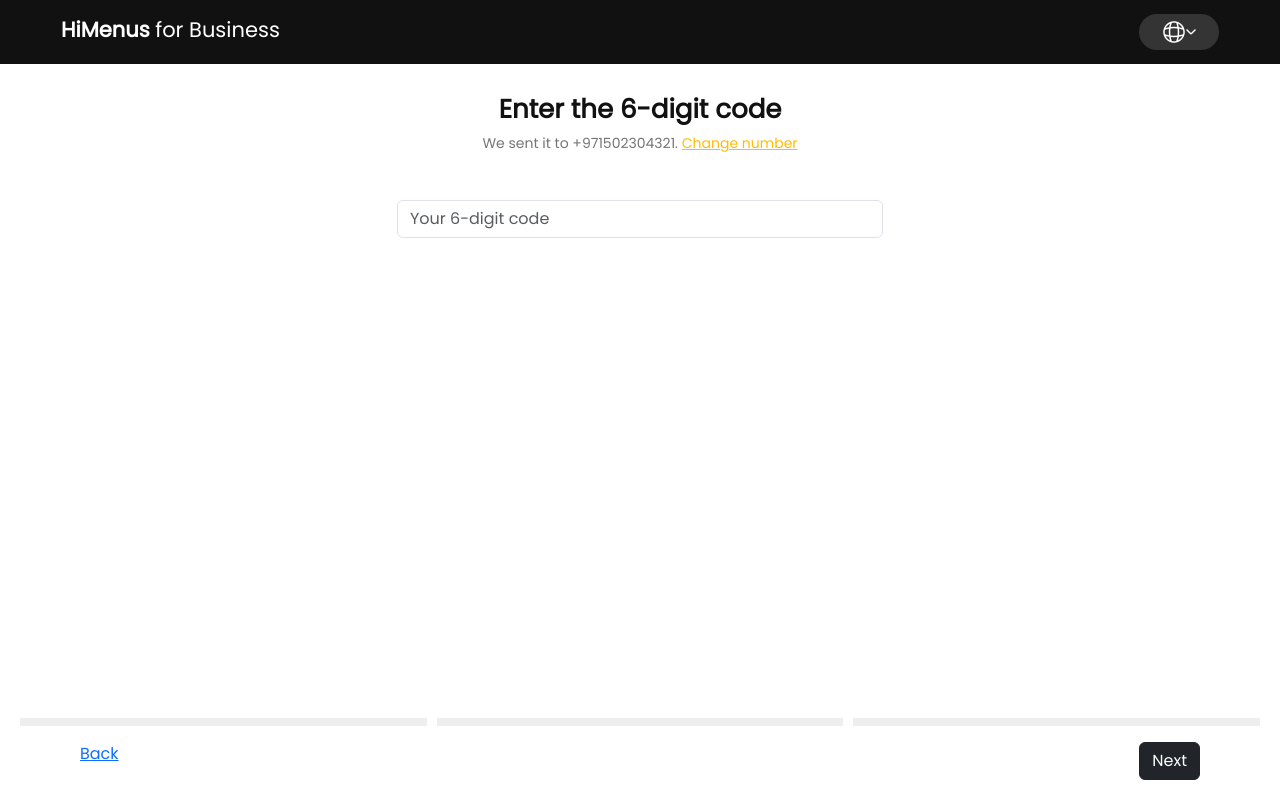
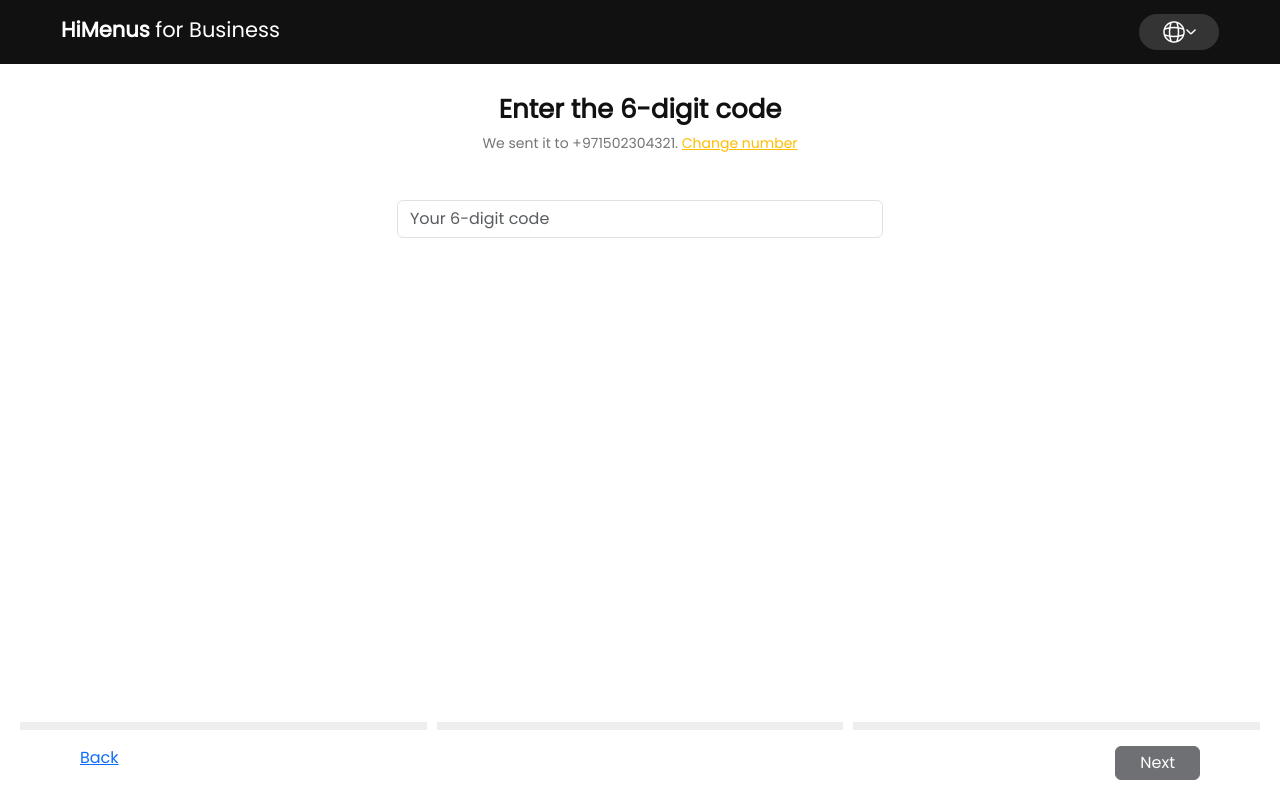
Before and after one commit to HaiderMalik12/multistep-signup-angular, an Angular app: page /code in a window 1280 px wide. Built offline with nearby package versions, Linux system fonts and the light colour scheme.

Commit message:
implemented code validations

```diff
--- a/src/app/components/code/code-form.component.html
+++ b/src/app/components/code/code-form.component.html
@@ -1,9 +1,19 @@
 <div class="wrapper">
   <h3>Enter the 6-digit code</h3>
-    <p>We sent it to +971502304321. <a href="#" style="color: #FFBD00;">Change number</a></p>
-      <form class="form-group">
+  <p>
+    We sent it to +971502304321.
+    <a href="#" style="color: #ffbd00">Change number</a>
+  </p>
+  <form class="form-group" [formGroup]="codeForm">
     <div class="mb-3">
-              <input type="text" class="form-control" id="fullName" placeholder="Your 6-digit code">
+      <input
+        type="text"
+        class="form-control"
+        id="fullName"
+        placeholder="Your 6-digit code"
+        formControlName="code"
+        appSixDigitOnly
+      />
     </div>
   </form>
 </div>
@@ -16,6 +26,13 @@
   </ul>
   <div class="action_buttons">
     <a href="">Back</a>
-          <a class="btn btn-dark" href="">Next</a>
+    <button
+      class="btn btn-dark px-4 py-1"
+      type="button"
+      (click)="onSubmit()"
+      [disabled]="!codeForm.valid"
+    >
+      Next
+    </button>
   </div>
 </div>
--- a/src/app/components/code/code-form.component.ts
+++ b/src/app/components/code/code-form.component.ts
@@ -1,12 +1,28 @@
 import { Component } from '@angular/core';
+import { SixDigitOnlyDirective } from '../../directives/six-digit-only-directive';
+import { FormBuilder, ReactiveFormsModule, Validators } from '@angular/forms';
+import { Router, RouterLink } from '@angular/router';
 
 @Component({
   selector: 'app-code-form',
   standalone: true,
-  imports: [],
+  imports: [SixDigitOnlyDirective, ReactiveFormsModule, RouterLink],
   templateUrl: './code-form.component.html',
-  styleUrls: ['./code-form.component.css']
+  styleUrls: ['./code-form.component.css'],
 })
 export class CodeFormComponent {
+  constructor(private formBuilder: FormBuilder, private router: Router) {}
+  codeForm = this.formBuilder.group({
+    code: ['', Validators.required],
+  });
 
+  onSubmit() {
+    console.warn(this.codeForm.value);
+    if (this.codeForm.value.code?.length == 6) {
+      this.router.navigate(['/pricing']);
+    } else {
+      alert('You have to provide your 6 digit code');
+      return;
+    }
+  }
 }
--- /dev/null
+++ b/src/app/directives/six-digit-only-directive.ts
@@ -0,0 +1,15 @@
+import { Directive, ElementRef, HostListener } from '@angular/core';
+
+@Directive({
+  selector: '[appSixDigitOnly]',
+  standalone: true,
+})
+export class SixDigitOnlyDirective {
+  constructor(private el: ElementRef) {}
+
+  @HostListener('input', ['$event']) onInputChange(event: Event) {
+    const initialValue: string = this.el.nativeElement.value;
+    const newValue: string = initialValue.replace(/[^0-9]/g, '').substr(0, 6);
+    this.el.nativeElement.value = newValue;
+  }
+}
```
Lines whose indentation alone changed are shown as unchanged.
